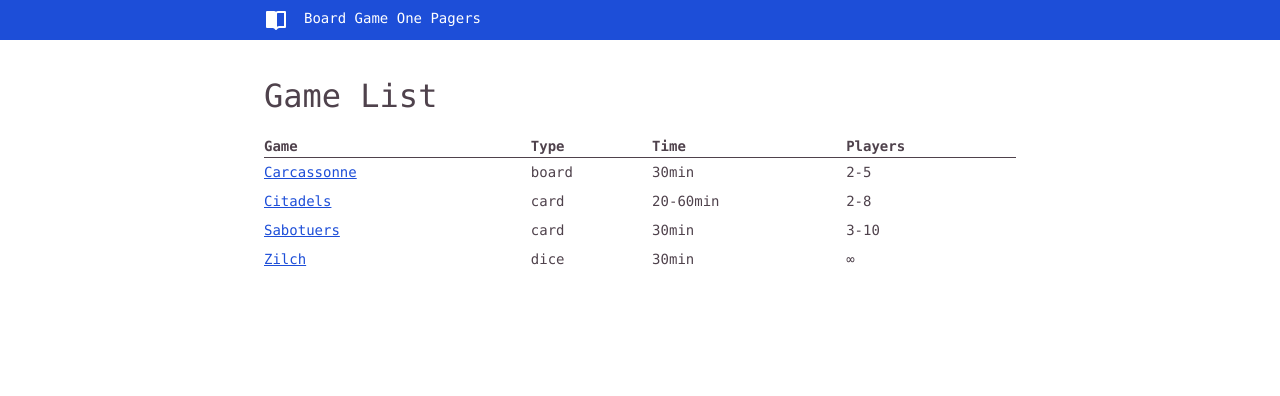
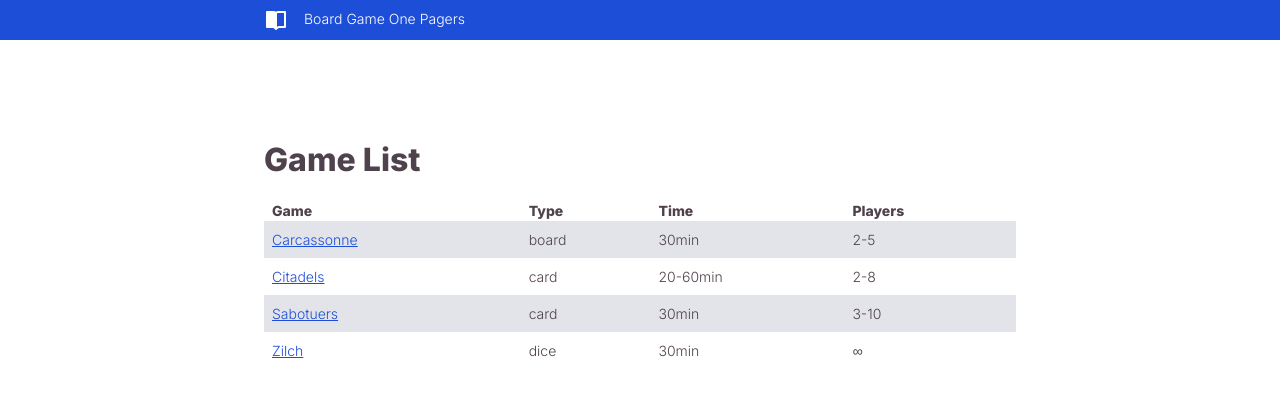
Before and after one commit to allanhortle/board-game-one-pagers, a Next.js app: page / in a window 1280 px wide. Shown: the top 396 px of the page. Built offline with nearby package versions, Linux system fonts and the light colour scheme.

Commit message:
Style updates to change from monospace to Inter

```diff
--- a/components/Affordance.tsx
+++ b/components/Affordance.tsx
@@ -90,22 +90,20 @@
         line-height: 1.5;
         font-weight: 300;
     }
+    strong {font-weight: bold};
+    em {font-style: italic};
 `;
 
 export const List = styled.ul`
     ${space}
-    padding-left: 1.8em;
-    position: relative;
+    padding-left: 1.5rem;
+    list-style: disc;
 `;
 
-export const ListItem = styled.li`
-    ul > & {
-        list-style-type: square;
-    }
-
-    ol > & {
-        list-style-type: decimal;
-    }
+export const OrderedList = styled.ol`
+    ${space}
+    padding-left: 1.5rem;
+    list-style: decimal;
 `;
 
 export const Label = styled.span`
--- a/components/Layout.ts
+++ b/components/Layout.ts
@@ -8,6 +8,4 @@
 export const Wrapper = styled(Box)`
     max-width: 48rem;
     margin: auto;
-    padding-left: 0.5rem;
-    padding-right: 0.5rem;
 `;
--- a/components/Table.tsx
+++ b/components/Table.tsx
@@ -1,15 +1,19 @@
 import styled from 'styled-components';
+import styledProps, {StyledProps} from './StyledProps';
 
-export const Table = styled.table`
-    width: 100%;
+export const Table = styled.table<StyledProps>`
+    ${styledProps}
     text-align: left;
 `;
+export const Tr = styled.tr<StyledProps>({}, styledProps);
 
-export const Th = styled.th`
-    border-bottom: 1px solid;
+export const Th = styled.th<StyledProps>`
+    ${styledProps}
     font-weight: bold;
+    padding-right: 1rem;
 `;
 
-export const Td = styled.td`
-    padding: 0.25rem 0;
+export const Td = styled.td<StyledProps>`
+    ${styledProps}
+    padding-right: 1rem;
 `;
--- a/components/Theme.js
+++ b/components/Theme.ts
@@ -1,28 +1,31 @@
-function makeTheme(colors) {
+function makeTheme(colors: any) {
     return {
         space: [0, 4, 8, 16, 32, 64, 128, 256, 512],
         colors,
         fonts: {
-            copy: 'Roboto Mono, Menlo, sans-serif'
+            copy: "'Inter', sans-serif"
+        },
+        borders: {
+            outline: '1px solid'
         },
         textStyles: {
             heading1: {
                 fontSize: '2rem',
-                fontWeight: 500
+                fontWeight: 800
             },
             heading2: {
                 fontSize: '1.5rem',
-                fontWeight: '500'
+                fontWeight: 800
             },
             heading3: {
                 fontSize: '1.25rem',
-                fontWeight: '500'
+                fontWeight: 800
             },
             em: {
                 fontStyle: 'italic'
             },
             strong: {
-                fontWeight: 'bold'
+                fontWeight: 800
             }
         }
     };
@@ -30,6 +33,7 @@
 
 export const DarkTheme = makeTheme({
     bg: 'black',
+    bg1: 'black',
     fg: '#fafafa',
     comment: '#6D6D6D',
     black: '#0c0c0c',
@@ -45,6 +49,7 @@
 export const LightTheme = makeTheme({
     fg: '#4f424c',
     bg: '#fff',
+    bg1: '#e3e4ea',
     comment: '#a39e9b',
     black: '#ececec',
     blue: '#1d4ed8',
--- a/pages/_app.tsx
+++ b/pages/_app.tsx
@@ -12,7 +12,7 @@
             <Box pb={5}>
                 <GlobalStyle />
                 <Box py={2} backgroundColor="blue" color="bg">
-                    <Wrapper>
+                    <Wrapper px={[3, 3, 2]}>
                         <Clickable href="/">
                             <Flex>
                                 <svg
--- a/pages/_document.tsx
+++ b/pages/_document.tsx
@@ -50,6 +50,16 @@
                     <meta property="twitter:title" content={title} />
                     <meta property="twitter:description" content={description} />
                     <meta property="twitter:image" content={img} />
+                    <link rel="preconnect" href="https://fonts.googleapis.com" />
+                    <link
+                        rel="preconnect"
+                        href="https://fonts.gstatic.com"
+                        crossOrigin="anonymous"
+                    />
+                    <link
+                        href="https://fonts.googleapis.com/css2?family=Inter:wght@300;500;800&display=swap"
+                        rel="stylesheet"
+                    />
                 </Head>
                 <body>
                     <Main />
--- a/pages/index.tsx
+++ b/pages/index.tsx
@@ -1,6 +1,6 @@
 import Head from 'next/head';
 import {getAllPosts} from 'src/api';
-import {Table, Th, Td} from 'components/Table';
+import {Table, Th, Td, Tr} from 'components/Table';
 import Link from 'components/Link';
 import Text from 'components/Text';
 import {Wrapper, Box} from 'components/Layout';
@@ -12,35 +12,35 @@
                 <title>Board Game One Pagers</title>
             </Head>
 
-            <Wrapper pt={4} pb={3}>
-                <Text as="h1" textStyle="heading1">
+            <Wrapper px={[3, 3, 2]} py={5} pt={4}>
+                <Text as="h1" mt={5} mb={3} textStyle="heading1">
                     Game List
                 </Text>
-            </Wrapper>
-
-            <Wrapper>
-                <Table>
+                <Table width="100%">
                     <thead>
                         <tr>
-                            <Th>Game</Th>
+                            <Th pl={2}>Game</Th>
                             <Th>Type</Th>
                             <Th>Time</Th>
                             <Th>Players</Th>
                         </tr>
                     </thead>
                     <tbody>
-                        {props.allPosts.map((post: any) => {
+                        {props.allPosts.map((post: any, index: number) => {
                             const {slug, title, players, time, type = []} = post;
 
                             return (
-                                <tr key={slug}>
-                                    <Td>
+                                <Tr
+                                    key={slug}
+                                    backgroundColor={index % 2 === 0 ? 'bg1' : undefined}
+                                >
+                                    <Td py={2} pl={2}>
                                         <Link href={`/game/${slug}`}>{title}</Link>
                                     </Td>
                                     <Td>{type.join(', ')}</Td>
                                     <Td>{time}</Td>
                                     <Td>{players}</Td>
-                                </tr>
+                                </Tr>
                             );
                         })}
                     </tbody>
--- a/rules/carcassonne.md
+++ b/rules/carcassonne.md
@@ -7,14 +7,14 @@
 
 ## Setup
 
-* Place starting tile in middle of table.
-* Shuffle remaining land tiles and place them face down away from the starting tile so players have easy access to them.
-* Youngest player decides who goes first.
+1. Place starting tile in middle of table.
+2. Shuffle remaining land tiles and place them face down away from the starting tile so players have easy access to them.
+3. Youngest player decides who goes first.
 
 ### Setup with river tiles
-* Remove starting tile from the table.
-* Place the spring tile in middle of table, the start of the river.
-* Set aside the lake tile and shuffle the 10 river tiles, placing them in a stack.
+4. Remove starting tile from the table.
+5. Place the spring tile in middle of table, the start of the river.
+6. Set aside the lake tile and shuffle the 10 river tiles, placing them in a stack.
 
 ## Player's turn
 
@@ -66,11 +66,10 @@
 
 The game ends once the last tile is drawn and placed, and final scoring then takes place. The player with the most points after final scoring wins.
 
-* Incomplete **cities** are scored. They are worth 1 point per tile + 1 point per pennant.*
-* Incomplete **roads** are scored. They are worth 1 point per tile.*
+* Incomplete **cities** are scored. They are worth 1 point per tile + 1 point per pennant.
+* Incomplete **roads** are scored. They are worth 1 point per tile.
 * Incomplete **cloisters** are scored. They are worth 1 point for the cloister tile + 1 point for each surrounding land tile.
 * Farmers are scored, see below.
-
 * If more than one player share a city or road, read the score section to see how to split the points.
 
 ### Scoring farmers
--- a/rules/sabotuers.md
+++ b/rules/sabotuers.md
@@ -9,6 +9,12 @@
 
 ## Rules
 
+1. Do thing
+2. Do another thing
+
+* Foo Bar
+* Baz
+
 Lorem ipsum dolor sit amet, consetetur sadipscing elitr, sed diam nonumy eirmod
 tempor invidunt ut labore et dolore magna aliquyam erat, sed diam voluptua. At
 vero eos et accusam et justo duo dolores et ea rebum. Stet clita kasd gubergren,
```
Also changed, not shown: pages/game/[slug].tsx (+11 -7 lines).
